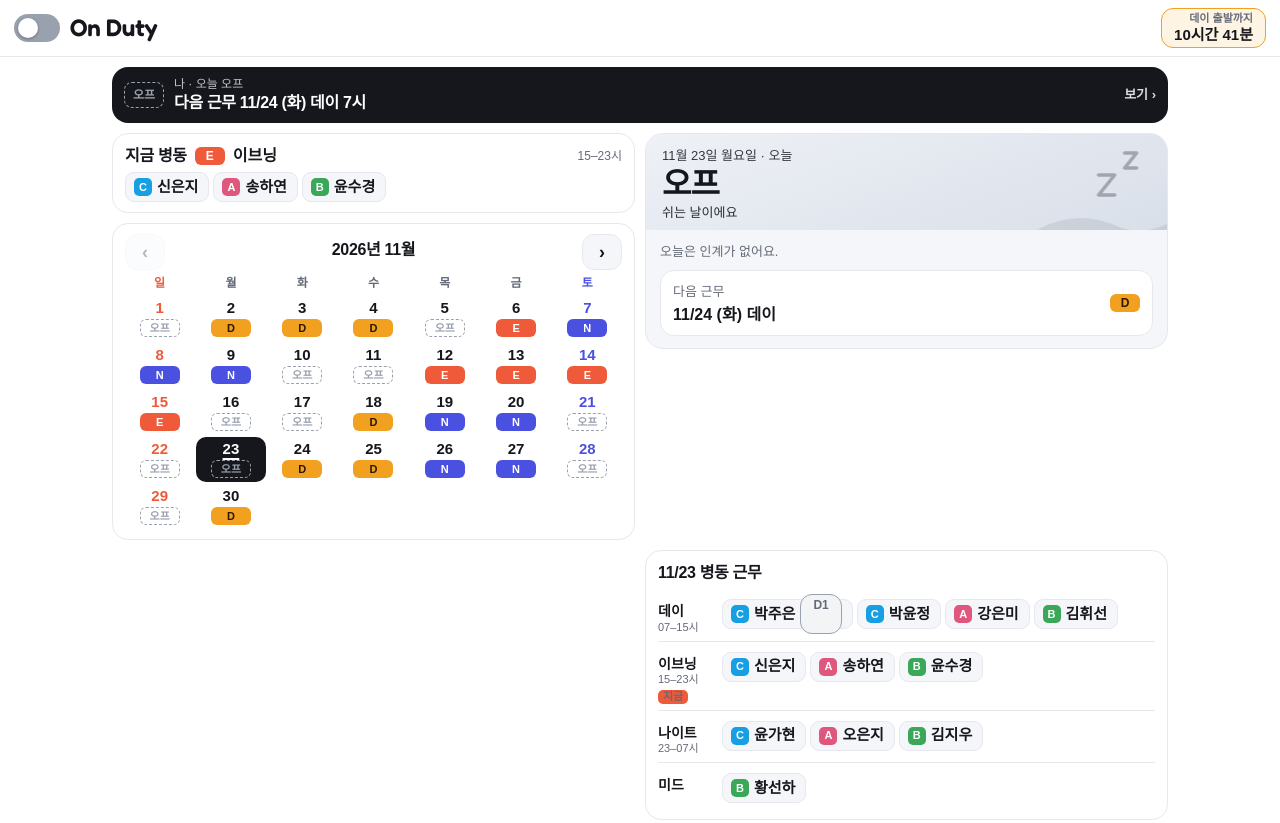
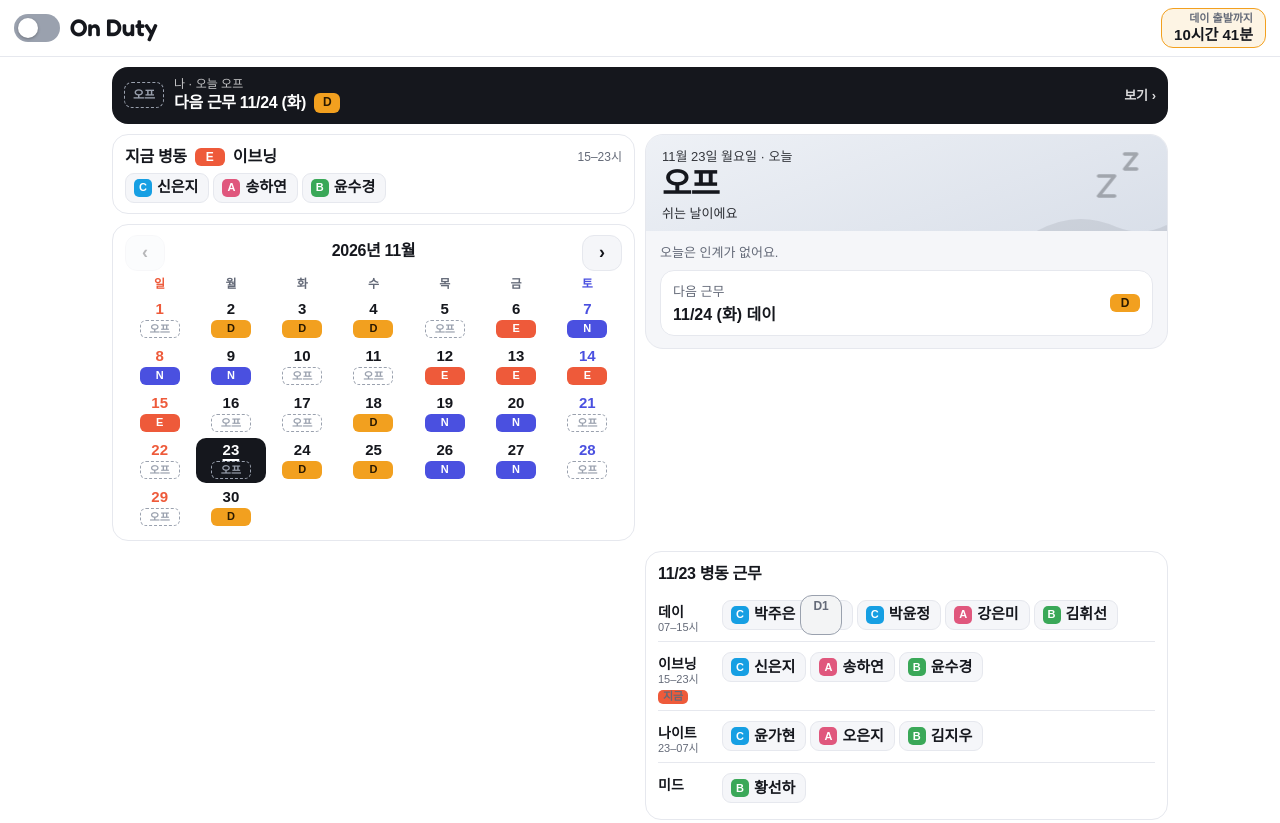
Before and after one commit to honghongonon/onyu-handover-board, a plain HTML site: page index.html in a window 1280 px wide. Shown: the top 823 px of the page. Drawn offline with Linux system fonts and the light colour scheme; a web font is replaced by a local one.

Commit message:
다음 근무를 달력과 같은 색 배지로 표시 (시간·한글 이름 제거)
Co-Authored-By: Claude Opus 5.5 <noreply@anthropic.com>
Claude-Session: https://claude.ai/code/session_0175ye5ejDfW7fWCqHvSLACW

```diff
--- a/index.html
+++ b/index.html
@@ -98,10 +98,11 @@ main{grid-template-areas:"me" "now" "cal" "hero" "crew" "board" "pics"}
 .row .h span{font-size:11px;color:var(--mute)}
 .row.on{background:color-mix(in srgb,var(--c) 10%,transparent);margin:0 -12px;padding:6px 12px;border-radius:0}
 .mebar{display:flex;align-items:center;gap:10px;width:100%;border:0;border-radius:16px;padding:10px 12px;background:var(--ink);color:var(--bg);text-align:left;min-height:52px}
+.ip{display:inline-grid;vertical-align:2px;margin-left:4px;min-width:26px;height:20px;font-size:12px}
 .mebar>.pill{flex:none;min-width:40px;height:26px;font-size:12px;border-radius:8px}
 .mebar .st{flex:1;display:grid;line-height:1.3}
 .mebar .st b{font-size:16px;letter-spacing:-.02em}
-.mebar .st span{font-size:12px;opacity:.75}
+.mebar .st>span{font-size:12px;opacity:.75}
 .mebar .go{font-size:13px;font-weight:600;opacity:.85;white-space:nowrap}
 .ward .wh{display:flex;align-items:center;gap:8px;flex-wrap:wrap}
 .ward .wh h2{margin:0}
@@ -306,7 +307,7 @@ function nowBox(){
   if(myNow){html=`<span class="st"><span>나 · 지금</span><b>${SN[curS]} 근무 중 · ${END[curS]}시까지</b></span>`;go=cur}
   else{
     const today=W.includes(tk)?`오늘 ${SN[tk]}`:tk==='WOFF'?'오늘 원티드 오프':tk==='OFF'?'오늘 오프':`오늘 ${pillTxt(tc)}`;
-    const nx=nxt<0?'12월 안에 남은 근무 없음':`다음 근무 ${nxt===ti?'오늘':short(nxt)} ${SN[cat(days[nxt].c[ME])]} ${START[cat(days[nxt].c[ME])]}시`;
+    const nx=nxt<0?'12월 안에 남은 근무 없음':`다음 근무 ${nxt===ti?'오늘':short(nxt)} <span class="pill ip k-${cat(days[nxt].c[ME])}">${cat(days[nxt].c[ME])}</span>`;
     html=`<span class="st"><span>나 · ${today}${W.includes(tk)&&nxt!==ti?' (끝남)':''}</span><b>${nx}</b></span>`;go=nxt<0?ti:nxt;
   }
   me.dataset.go=go;
```
